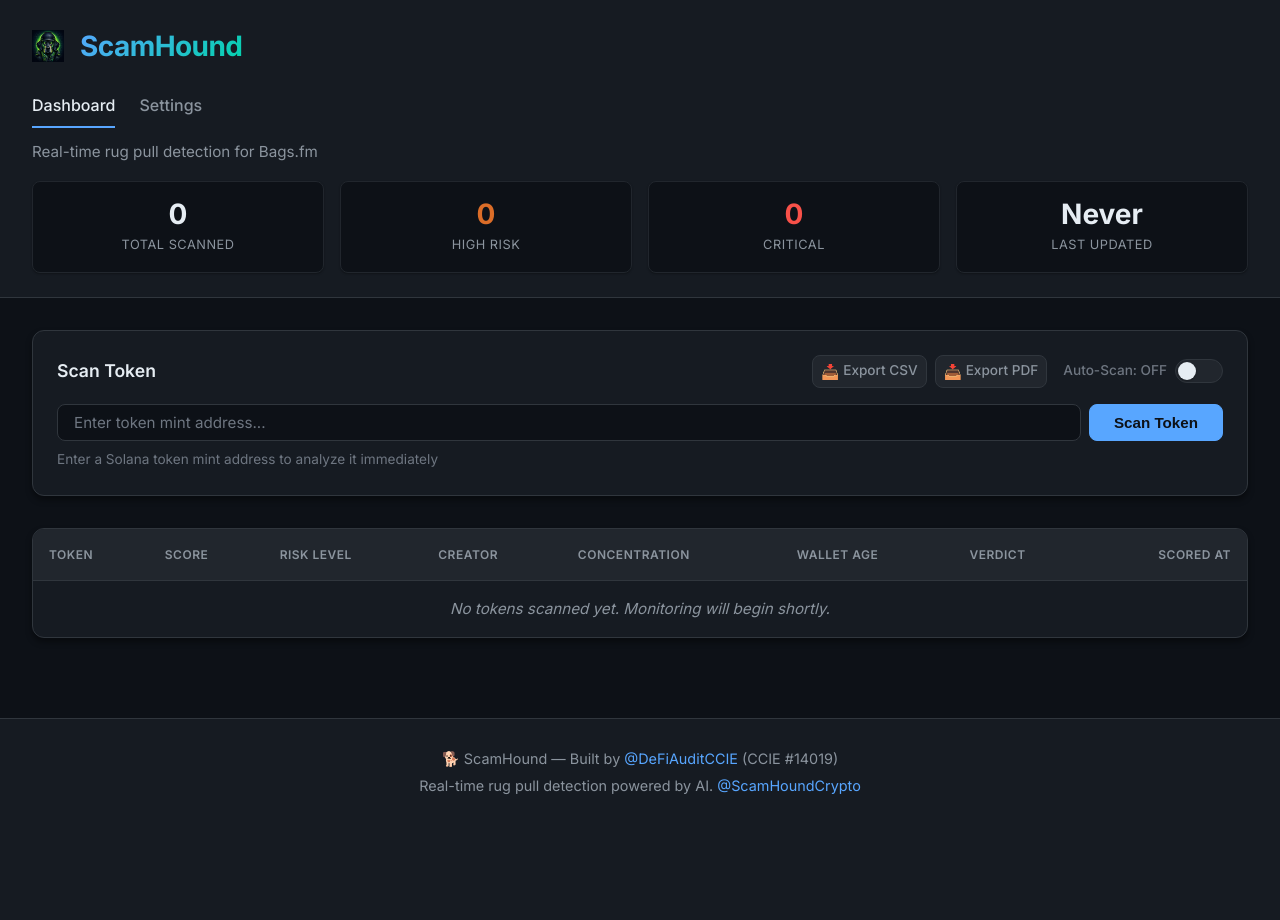
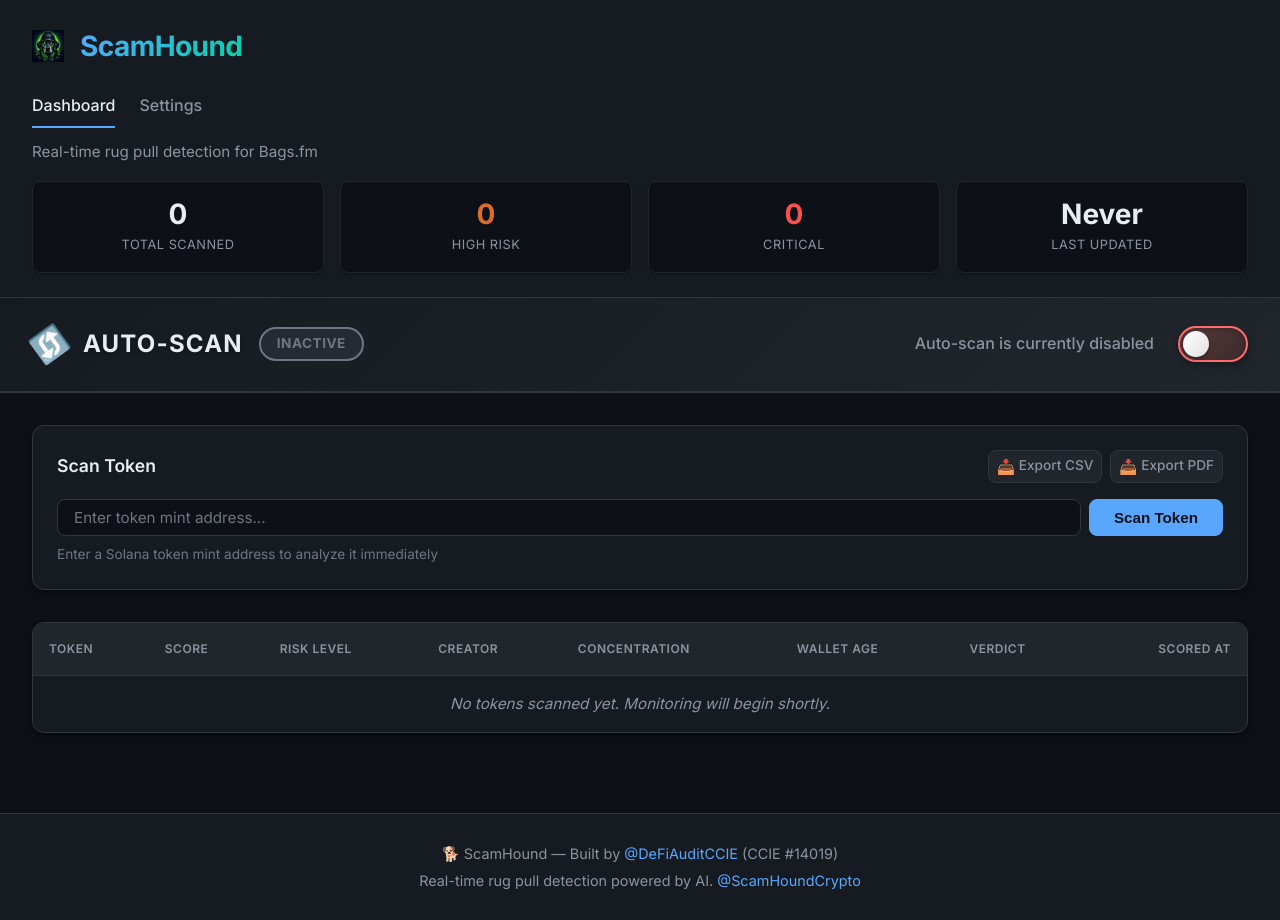
Before and after one commit to RunTimeAdmin/ScamHound, a FastAPI app: page / in a window 1280 px wide. Before the commit the page ends 794 px from the top, so only its background shows below. Run offline with FastAPI, Linux system fonts and the light colour scheme; data that the repository does not hold is empty; some libraries are stand-ins or nearby versions.

Commit message:
Redesign auto-scan toggle: larger switch, full-width banner, red/green states, pulse animation

```diff
--- a/scamhound/dashboard/templates/index.html
+++ b/scamhound/dashboard/templates/index.html
@@ -43,6 +43,23 @@
         </div>
     </header>
 
+    <!-- Prominent Auto-Scan Banner -->
+    <div class="autoscan-banner" id="autoscan-banner">
+        <div class="autoscan-banner-content">
+            <div class="autoscan-label-section">
+                <span class="autoscan-icon">🔄</span>
+                <span class="autoscan-title">AUTO-SCAN</span>
+                <span id="autoscan-status-badge" class="autoscan-status-badge">INACTIVE</span>
+            </div>
+            <div class="autoscan-toggle-section">
+                <span id="autoscan-status-text" class="autoscan-status-text">Auto-scan is currently disabled</span>
+                <button id="autoscan-toggle" class="autoscan-toggle-large" onclick="toggleAutoscan()" aria-label="Toggle Auto-Scan">
+                    <span class="autoscan-slider-large"></span>
+                </button>
+            </div>
+        </div>
+    </div>
+
     <main>
         <!-- Manual Scan Section -->
         <div class="scan-section">
@@ -58,13 +75,6 @@
                             <a href="/api/export/pdf" class="export-btn export-pdf" title="Export PDF">
                                 <span>📥</span> Export PDF
                             </a>
-                        </div>
-                        <!-- Auto-Scan Toggle -->
-                        <div class="autoscan-control">
-                            <span id="autoscan-status-text" class="autoscan-status">Auto-Scan: OFF</span>
-                            <button id="autoscan-toggle" class="autoscan-toggle" onclick="toggleAutoscan()">
-                                <span class="autoscan-slider"></span>
-                            </button>
                         </div>
                     </div>
                 </div>
@@ -276,15 +286,21 @@
         function updateAutoscanUI(enabled, interval) {
             const toggleBtn = document.getElementById('autoscan-toggle');
             const statusText = document.getElementById('autoscan-status-text');
+            const statusBadge = document.getElementById('autoscan-status-badge');
+            const banner = document.getElementById('autoscan-banner');
 
             if (enabled) {
                 toggleBtn.classList.add('enabled');
-                statusText.textContent = `Auto-Scan: ON (${interval}s interval)`;
-                statusText.classList.add('enabled');
+                statusText.textContent = `Auto-scan active • Checking every ${interval}s`;
+                statusBadge.textContent = 'ACTIVE';
+                statusBadge.classList.add('active');
+                banner.classList.add('active');
             } else {
                 toggleBtn.classList.remove('enabled');
-                statusText.textContent = 'Auto-Scan: OFF';
-                statusText.classList.remove('enabled');
+                statusText.textContent = 'Auto-scan is currently disabled';
+                statusBadge.textContent = 'INACTIVE';
+                statusBadge.classList.remove('active');
+                banner.classList.remove('active');
             }
         }
 
--- a/scamhound/static/style.css
+++ b/scamhound/static/style.css
@@ -457,9 +457,178 @@ footer {
 }
 
 /* --------------------------------------------------------------------------
-   Auto-Scan Toggle Styles
-   -------------------------------------------------------------------------- */
-
+   Auto-Scan Banner & Toggle Styles (Prominent)
+   -------------------------------------------------------------------------- */
+
+/* Auto-Scan Banner - Full width prominent section */
+.autoscan-banner {
+    background: linear-gradient(135deg, var(--bg-secondary) 0%, var(--bg-tertiary) 100%);
+    border-bottom: 2px solid var(--border-primary);
+    padding: var(--space-lg) var(--space-xl);
+    transition: all var(--transition-normal);
+}
+
+.autoscan-banner.active {
+    background: linear-gradient(135deg, rgba(63, 185, 80, 0.1) 0%, rgba(63, 185, 80, 0.05) 100%);
+    border-bottom-color: var(--risk-low);
+    animation: autoscanPulse 2s ease-in-out infinite;
+}
+
+@keyframes autoscanPulse {
+    0%, 100% {
+        box-shadow: inset 0 0 20px rgba(63, 185, 80, 0.1);
+    }
+    50% {
+        box-shadow: inset 0 0 30px rgba(63, 185, 80, 0.2);
+    }
+}
+
+.autoscan-banner-content {
+    max-width: 1400px;
+    margin: 0 auto;
+    display: flex;
+    justify-content: space-between;
+    align-items: center;
+    gap: var(--space-lg);
+    flex-wrap: wrap;
+}
+
+/* Label Section */
+.autoscan-label-section {
+    display: flex;
+    align-items: center;
+    gap: var(--space-md);
+}
+
+.autoscan-icon {
+    font-size: 1.75rem;
+    animation: iconSpin 4s linear infinite;
+}
+
+.autoscan-banner.active .autoscan-icon {
+    animation: iconSpin 2s linear infinite;
+}
+
+@keyframes iconSpin {
+    from { transform: rotate(0deg); }
+    to { transform: rotate(360deg); }
+}
+
+.autoscan-title {
+    font-size: 1.5rem;
+    font-weight: 800;
+    letter-spacing: 0.05em;
+    color: var(--text-primary);
+    text-shadow: 0 2px 4px rgba(0, 0, 0, 0.3);
+}
+
+.autoscan-status-badge {
+    display: inline-flex;
+    align-items: center;
+    padding: var(--space-xs) var(--space-md);
+    border-radius: var(--radius-full);
+    font-size: 0.85rem;
+    font-weight: 700;
+    text-transform: uppercase;
+    letter-spacing: 0.5px;
+    background: var(--risk-unknown-bg);
+    color: var(--risk-unknown);
+    border: 2px solid var(--risk-unknown);
+    transition: all var(--transition-fast);
+}
+
+.autoscan-status-badge.active {
+    background: var(--risk-low-bg);
+    color: var(--risk-low);
+    border-color: var(--risk-low);
+    box-shadow: 0 0 15px rgba(63, 185, 80, 0.4);
+    animation: badgeGlow 2s ease-in-out infinite;
+}
+
+@keyframes badgeGlow {
+    0%, 100% {
+        box-shadow: 0 0 15px rgba(63, 185, 80, 0.4);
+    }
+    50% {
+        box-shadow: 0 0 25px rgba(63, 185, 80, 0.7);
+    }
+}
+
+/* Toggle Section */
+.autoscan-toggle-section {
+    display: flex;
+    align-items: center;
+    gap: var(--space-lg);
+}
+
+.autoscan-status-text {
+    font-size: 1rem;
+    font-weight: 500;
+    color: var(--text-secondary);
+    transition: color var(--transition-fast);
+}
+
+.autoscan-banner.active .autoscan-status-text {
+    color: var(--risk-low);
+    font-weight: 600;
+}
+
+/* Large Toggle Switch */
+.autoscan-toggle-large {
+    position: relative;
+    width: 70px;
+    height: 36px;
+    background: linear-gradient(135deg, #5a3a3a 0%, #3a2a2a 100%);
+    border: 2px solid #ff6b6b;
+    border-radius: var(--radius-full);
+    cursor: pointer;
+    padding: 0;
+    transition: all var(--transition-fast);
+    box-shadow: 0 4px 8px rgba(0, 0, 0, 0.3), inset 0 2px 4px rgba(0, 0, 0, 0.2);
+}
+
+.autoscan-toggle-large:hover:not(:disabled) {
+    transform: scale(1.05);
+    box-shadow: 0 6px 12px rgba(0, 0, 0, 0.4), inset 0 2px 4px rgba(0, 0, 0, 0.2);
+}
+
+.autoscan-toggle-large:disabled {
+    opacity: 0.6;
+    cursor: not-allowed;
+}
+
+.autoscan-toggle-large.enabled {
+    background: linear-gradient(135deg, #2d5a3a 0%, #1a3a2a 100%);
+    border-color: #3fb950;
+    animation: togglePulse 2s ease-in-out infinite;
+}
+
+@keyframes togglePulse {
+    0%, 100% {
+        box-shadow: 0 0 15px rgba(63, 185, 80, 0.4), 0 4px 8px rgba(0, 0, 0, 0.3), inset 0 2px 4px rgba(0, 0, 0, 0.2);
+    }
+    50% {
+        box-shadow: 0 0 25px rgba(63, 185, 80, 0.7), 0 4px 8px rgba(0, 0, 0, 0.3), inset 0 2px 4px rgba(0, 0, 0, 0.2);
+    }
+}
+
+.autoscan-slider-large {
+    position: absolute;
+    top: 3px;
+    left: 3px;
+    width: 26px;
+    height: 26px;
+    background: linear-gradient(135deg, #ffffff 0%, #e0e0e0 100%);
+    border-radius: var(--radius-full);
+    transition: transform var(--transition-fast);
+    box-shadow: 0 2px 4px rgba(0, 0, 0, 0.3);
+}
+
+.autoscan-toggle-large.enabled .autoscan-slider-large {
+    transform: translateX(34px);
+}
+
+/* Legacy styles for backward compatibility */
 .autoscan-control {
     display: flex;
     align-items: center;
@@ -517,6 +686,36 @@ footer {
 
 .autoscan-toggle.enabled .autoscan-slider {
     transform: translateX(24px);
+}
+
+/* Responsive Auto-Scan Banner */
+@media (max-width: 768px) {
+    .autoscan-banner {
+        padding: var(--space-md);
+    }
+
+    .autoscan-banner-content {
+        flex-direction: column;
+        gap: var(--space-md);
+        text-align: center;
+    }
+
+    .autoscan-label-section {
+        justify-content: center;
+    }
+
+    .autoscan-title {
+        font-size: 1.25rem;
+    }
+
+    .autoscan-toggle-section {
+        flex-direction: column;
+        gap: var(--space-sm);
+    }
+
+    .autoscan-status-text {
+        font-size: 0.9rem;
+    }
 }
 
 /* --------------------------------------------------------------------------
```
